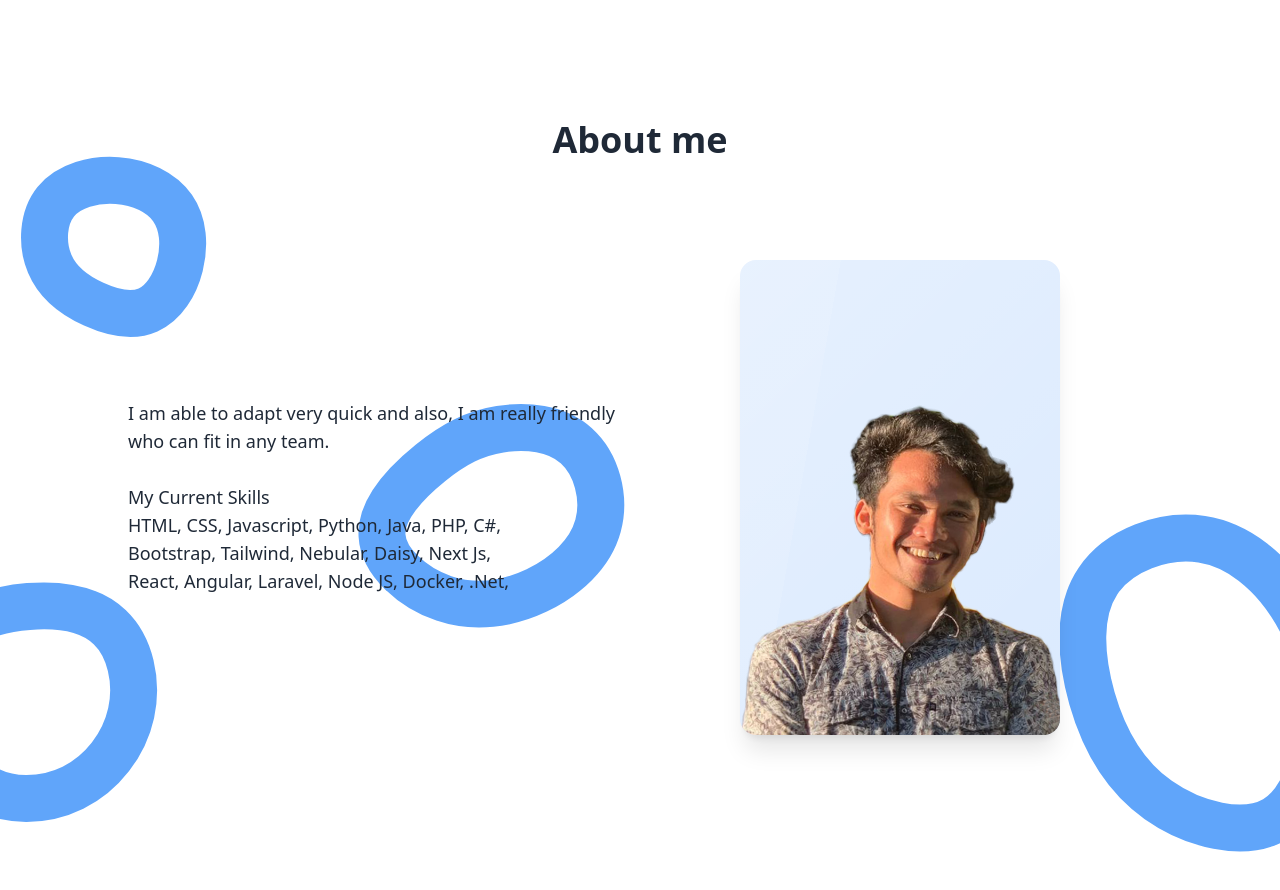
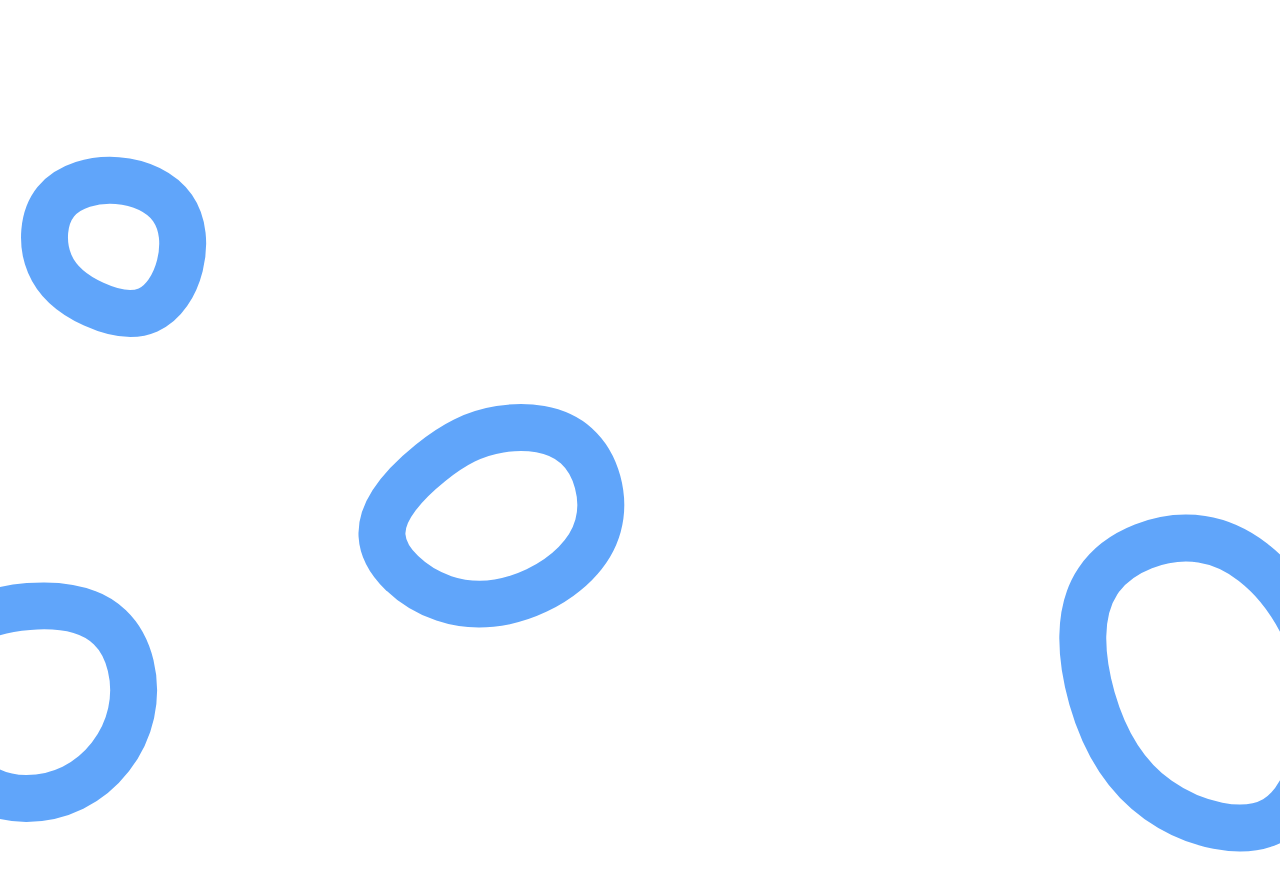
Before and after one commit to Dimasariza/dimasariza.github.io, a Next.js app: page / in a window 1280 px wide. Shown: the part 680-1570 px from the top of the page. Built offline with nearby package versions, Linux system fonts and the light colour scheme.

Commit message:
comment aboutme

```diff
--- a/src/component/aboutme.js
+++ b/src/component/aboutme.js
@@ -1,26 +1,26 @@
-import Image from 'next/image';
-import me from '../../public/asset/img/me.png';
+// import Image from 'next/image';
+// import me from '../../public/asset/img/me.png';
 
-export default function Aboutme() {
-    return (
-        <div className="home-container ">
-            <h1 className="home-title">About me</h1>
-            <div className="responsive-grid" >
-                <p className='paragraph-text'>
-                    I am able to adapt very quick and also, I am really friendly who can fit in any team. <br /> <br />
-                    My Current Skills <br />
-                    HTML, CSS, Javascript, Python, Java, PHP, C#, <br />
-                    Bootstrap, Tailwind, Nebular, Daisy, Next Js, <br />
-                    React, Angular, Laravel, Node JS, Docker, .Net,
-                </p>
-                <div className='w-full flex justify-center'>
-                    <div className="card w-80 bg-blue-100 shadow-xl glass">
-                        <figure className=''>
-                            <Image  src={me} alt='background' />
-                        </figure>
-                    </div>
-                </div>
-            </div>
-        </div>
-    )
-}
+// export default function Aboutme() {
+//     return (
+//         <div className="home-container ">
+//             <h1 className="home-title">About me</h1>
+//             <div className="responsive-grid" >
+//                 <p className='paragraph-text'>
+//                     I am able to adapt very quick and also, I am really friendly who can fit in any team. <br /> <br />
+//                     My Current Skills <br />
+//                     HTML, CSS, Javascript, Python, Java, PHP, C#, <br />
+//                     Bootstrap, Tailwind, Nebular, Daisy, Next Js, <br />
+//                     React, Angular, Laravel, Node JS, Docker, .Net,
+//                 </p>
+//                 <div className='w-full flex justify-center'>
+//                     <div className="card w-80 bg-blue-100 shadow-xl glass">
+//                         <figure className=''>
+//                             <Image  src={me} alt='background' />
+//                         </figure>
+//                     </div>
+//                 </div>
+//             </div>
+//         </div>
+//     )
+// }
--- a/src/pages/index.js
+++ b/src/pages/index.js
@@ -1,6 +1,6 @@
 import Head from 'next/head';
 import Greating from '@/component/greating';
-import Aboutme from '@/component/aboutme';
+// import Aboutme from '@/component/aboutme';
 // import { Projects } from '@/component/projects';
 // import Contact from '@/component/contact';
 // import Footer from '@/component/footer';
@@ -16,7 +16,7 @@ export default function Home() {
       </Head>
       <main >
         <Greating />
-        <Aboutme />
+        {/* <Aboutme /> */}
         {/* <Projects />
         <Contact />
         <Footer /> */}
```
